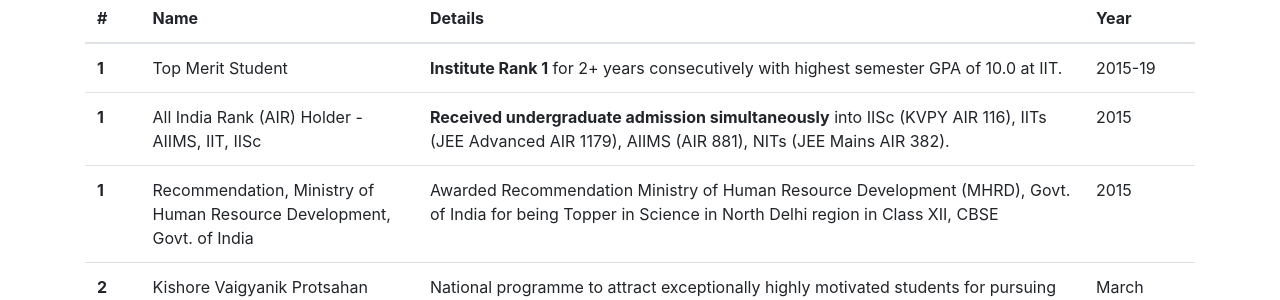
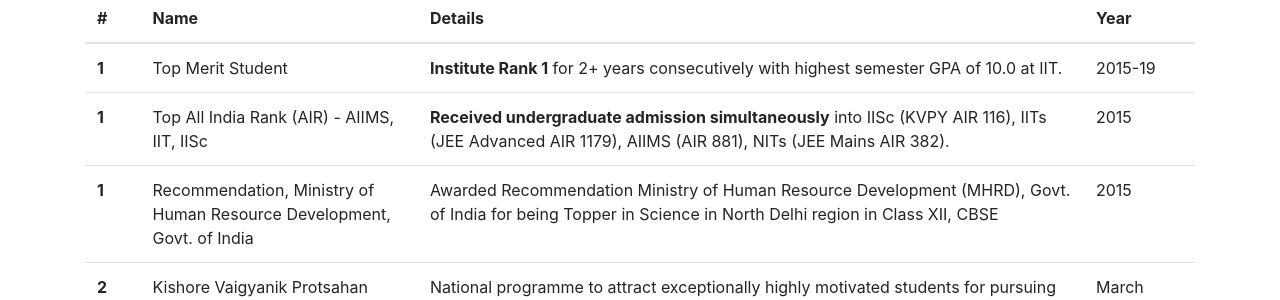
Before and after one commit to thenamangoyal/thenamangoyal.github.io, a Jekyll site: the page built from achievements.html, in a window 1280 px wide and 1174 px high. Shown: the part 221-521 px from the top of the window. Built offline with Jekyll 4.4.1, drawn with Linux system fonts in a browser that asks for light colours; nearby versions of some CDN libraries.

Commit message:
Update achievements.html

```diff
--- a/achievements.html
+++ b/achievements.html
@@ -31,7 +31,7 @@ permalink: "/achievements"
             </tr>
             <tr>
                 <th scope="row">1</th>
-                <td>All India Rank (AIR) Holder - AIIMS, IIT, IISc</td>
+                <td>Top All India Rank (AIR) - AIIMS, IIT, IISc</td>
                 <td><strong>Received undergraduate admission simultaneously</strong> into IISc (KVPY AIR 116), IITs (JEE Advanced AIR 1179), AIIMS (AIR 881), NITs (JEE Mains AIR
 382).
             </td>
```
